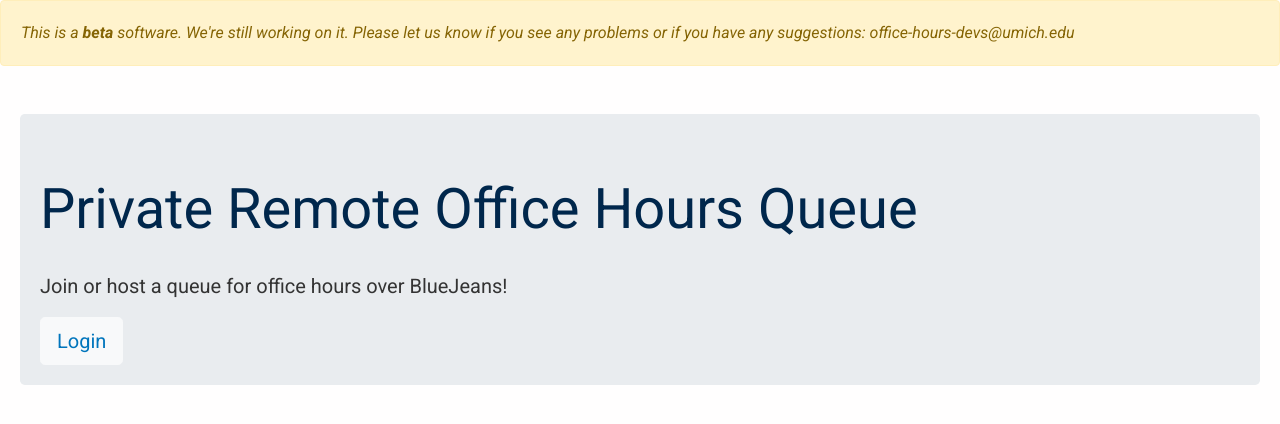
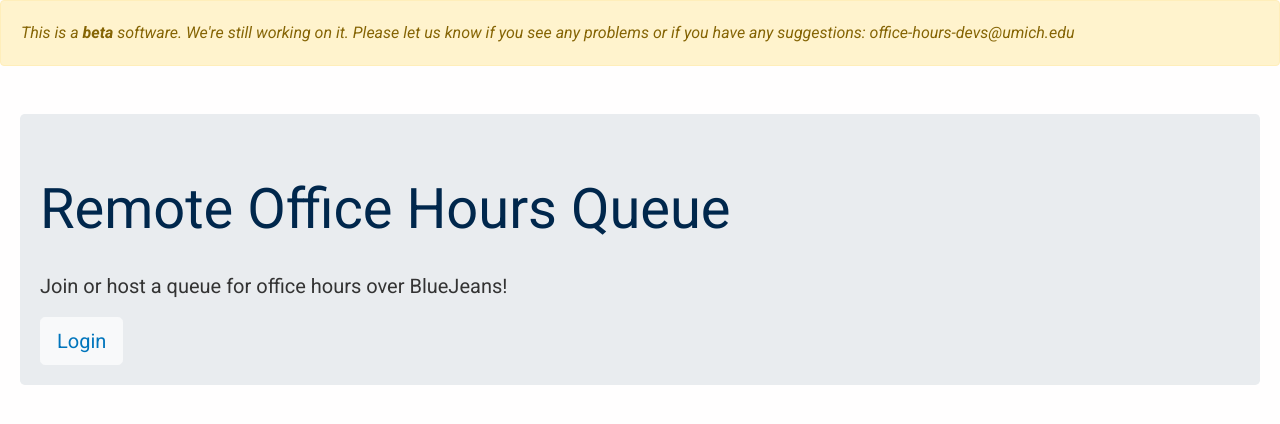
Before and after one commit to SI504/office-hours-app, a Django app: page / in a window 1280 px wide. Shown: the part 70-494 px from the top of the page. Run offline with Django 3.2, Linux system fonts and the light colour scheme; some libraries are stand-ins or nearby versions.

Commit message:
Revert title change

```diff
--- a/src/bluejeans_queue/templates/base.html
+++ b/src/bluejeans_queue/templates/base.html
@@ -18,7 +18,7 @@
   <link rel="stylesheet" type="text/css" href="{% static 'css/main.css' %}">
 
 	<!-- Fonts -->
-	<link rel="stylesheet" type="text/css" href="//fonts.googleapis.com/css?family=Roboto:400"/>
+	<link rel="stylesheet" mo type="text/css" href="//fonts.googleapis.com/css?family=Roboto:400"/>
 	<link rel="stylesheet" type="text/css" href="//fonts.googleapis.com/css?family=Roboto:400i"/>
 	<link rel="stylesheet" type="text/css" href="//fonts.googleapis.com/css?family=Roboto:700"/>
 	<link rel="stylesheet" type="text/css" href="//fonts.googleapis.com/css?family=Roboto:700i"/>
@@ -29,7 +29,7 @@
 
   {% block styles %}{% endblock %}
 
-	<title>Private Remote Office Hours Queue - {% block title %}{% endblock %}</title>
+	<title>Remote Office Hours Queue - {% block title %}{% endblock %}</title>
 
   {% endblock %}
   </head>
@@ -43,7 +43,7 @@
 			<div class="container">
 				<div class="navbar-brand">
           <a href="{% url 'home' %}">
-            <img src="{% static 'images/its-logo.png' %}" class="container banner-img img-responsive pull-left" alt="Private Remote Office Hours Queue"/>
+            <img src="{% static 'images/its-logo.png' %}" class="container banner-img img-responsive pull-left" alt="Remote Office Hours Queue"/>
           </a>
 				</div>
 				<button class="navbar-toggler ml-auto" type="button" data-toggle="collapse" data-target=".navbars" aria-controls="navbarSupportedContent" aria-expanded="false" aria-label="Toggle navigation">
--- a/src/bluejeans_queue/templates/bluejeans_queue/index.html
+++ b/src/bluejeans_queue/templates/bluejeans_queue/index.html
@@ -3,7 +3,7 @@
 {% block content %}
 
 <div class="jumbotron">
-  <h1 class="display-4">Private Remote Office Hours Queue</h1>
+  <h1 class="display-4">Remote Office Hours Queue</h1>
   {% if not request.user.is_authenticated %}
   <p class="lead">Join or host a queue for office hours over BlueJeans!</p>
   <a href="{% url 'oidc_authentication_init' %}" class="btn btn-light btn-lg">Login</a>
```
